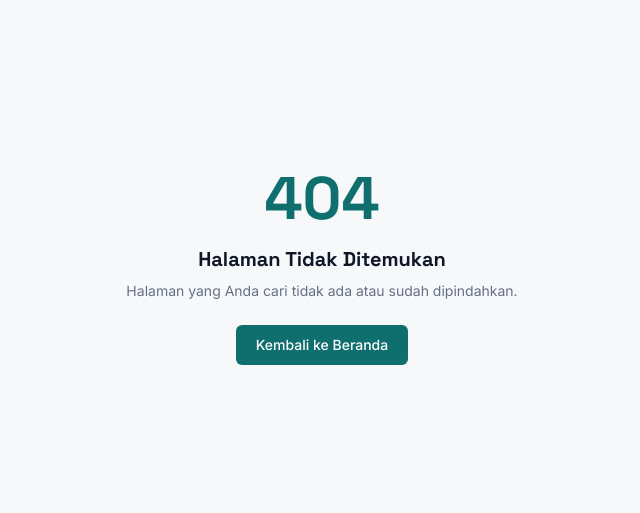
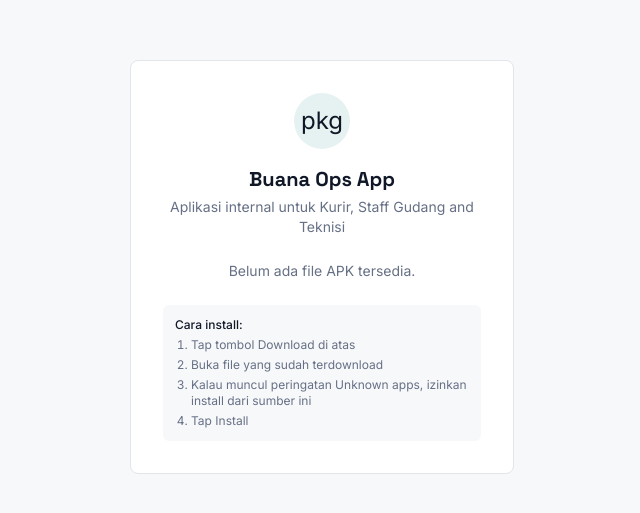
Before and after one commit to akucadangan2/PT-BUANA, a Next.js app: page /ops-app in a window 1280 px wide. Before the commit this address had no page. Shown: the part 133-646 px from the top of the page, without its empty margins (318-958 px from the left). Built offline with nearby package versions, Linux system fonts and the light colour scheme; no server answers.

Commit message:
add internal ops app download page

```diff
--- /dev/null
+++ b/src/app/ops-app/page.tsx
@@ -0,0 +1,50 @@
+import { createClient } from '@/lib/supabase/server'
+
+export default async function OpsAppDownloadPage() {
+  const supabase = await createClient()
+  const { data: files } = await supabase.storage.from('internal-app-releases').list('', {
+    sortBy: { column: 'created_at', order: 'desc' },
+  })
+
+  const latestApk = files?.find((f) => f.name.endsWith('.apk'))
+  const downloadUrl = latestApk
+    ? supabase.storage.from('internal-app-releases').getPublicUrl(latestApk.name).data.publicUrl
+    : null
+
+  return (
+    <div className="flex min-h-screen items-center justify-center bg-canvas px-6">
+      <div className="w-full max-w-sm rounded-lg border border-line bg-surface p-8 text-center">
+        <div className="mx-auto mb-4 flex h-14 w-14 items-center justify-center rounded-full bg-primary-light">
+          <span className="text-2xl">pkg</span>
+        </div>
+        <h1 className="font-display text-xl font-semibold text-ink">Buana Ops App</h1>
+        <p className="mt-1 text-sm text-muted">Aplikasi internal untuk Kurir, Staff Gudang and Teknisi</p>
+
+        {downloadUrl ? (
+          <>
+            <a href={downloadUrl} download className="mt-6 block w-full rounded-md bg-primary px-5 py-3 text-sm font-medium text-white hover:opacity-90">
+              Download APK
+            </a>
+            {latestApk?.created_at && (
+              <p className="mt-3 text-xs text-muted">
+                Update terakhir: {new Date(latestApk.created_at).toLocaleDateString('id-ID', { day: 'numeric', month: 'long', year: 'numeric' })}
+              </p>
+            )}
+          </>
+        ) : (
+          <p className="mt-6 text-sm text-muted">Belum ada file APK tersedia.</p>
+        )}
+
+        <div className="mt-6 rounded-md bg-canvas p-3 text-left text-xs text-muted">
+          <p className="mb-1 font-medium text-ink">Cara install:</p>
+          <ol className="list-decimal space-y-1 pl-4">
+            <li>Tap tombol Download di atas</li>
+            <li>Buka file yang sudah terdownload</li>
+            <li>Kalau muncul peringatan Unknown apps, izinkan install dari sumber ini</li>
+            <li>Tap Install</li>
+          </ol>
+        </div>
+      </div>
+    </div>
+  )
+}
--- a/src/components/layout/Sidebar.tsx
+++ b/src/components/layout/Sidebar.tsx
@@ -57,6 +57,7 @@ function buildGroups(badges: Badges) {
         { label: 'Customers', href: '/admin/customers', badge: 0 },
         { label: 'Customer Groups', href: '/admin/customer-groups', badge: 0 },
         { label: 'Vendor Payout', href: '/admin/vendor-payouts', badge: 0 },
+        { label: 'Download Ops App', href: '/ops-app', badge: 0, external: true },
       ],
     },
   ]
@@ -127,11 +128,20 @@ export default function Sidebar({ badges }: { badges: Badges }) {
                         <Link
                           key={item.href}
                           href={item.href}
+                          target={(item as any).external ? '_blank' : undefined}
+                          rel={(item as any).external ? 'noopener noreferrer' : undefined}
                           className={`flex items-center justify-between rounded-md px-3 py-2 text-sm transition-colors ${
                             active ? 'bg-primary-light font-medium text-primary' : 'text-ink/80 hover:bg-canvas'
                           }`}
                         >
-                          <span>{item.label}</span>
+                          <span className="flex items-center gap-1.5">
+                            {item.label}
+                            {(item as any).external && (
+                              <svg className="h-3 w-3 text-muted" viewBox="0 0 20 20" fill="none" stroke="currentColor" strokeWidth="2">
+                                <path d="M7 13l6-6M8 7h5v5" strokeLinecap="round" strokeLinejoin="round" />
+                              </svg>
+                            )}
+                          </span>
                           {item.badge > 0 && (
                             <span className="flex h-5 min-w-5 items-center justify-center rounded-full bg-amber px-1.5 text-[11px] font-semibold text-white">
                               {item.badge}
```
